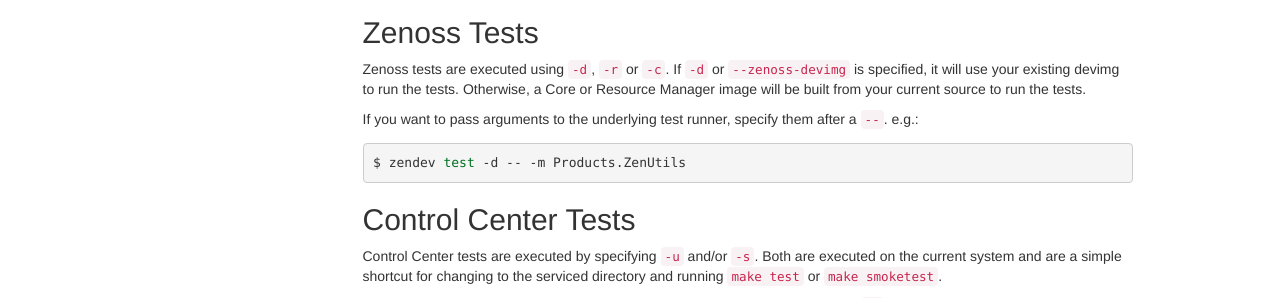
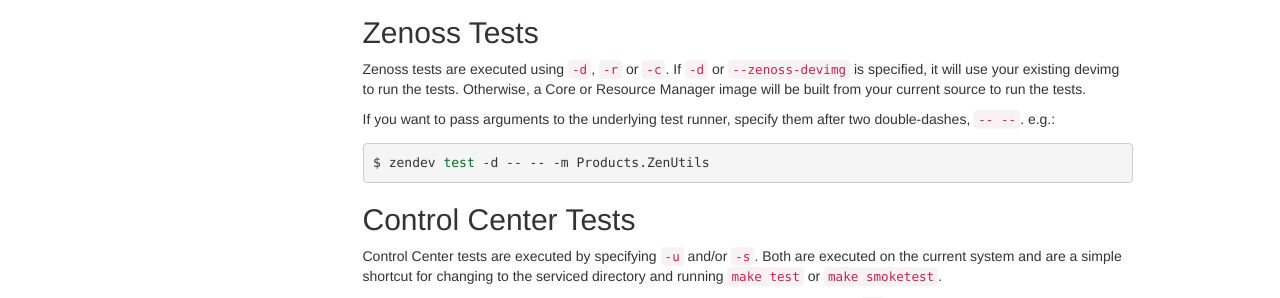
Before and after one commit to zenoss/zendev, a Sphinx documentation site: the page built from docs/test.rst, in a window 1280 px wide and 1019 px high. Shown: the part 354-652 px from the top of the window. Built offline with Sphinx 7.4.7, drawn with Linux system fonts in a browser that asks for light colours.

Commit message:
Update test.rst

```diff
--- a/docs/test.rst
+++ b/docs/test.rst
@@ -25,11 +25,11 @@
 current source to run the tests.
 
 If you want to pass arguments to the underlying test runner, specify them after
-a ``--``. e.g.:
+two double-dashes, ``-- --``. e.g.:
 
 .. code-block:: bash
 
-    $ zendev test -d -- -m Products.ZenUtils
+    $ zendev test -d -- -- -m Products.ZenUtils
 
 
 Control Center Tests
```
